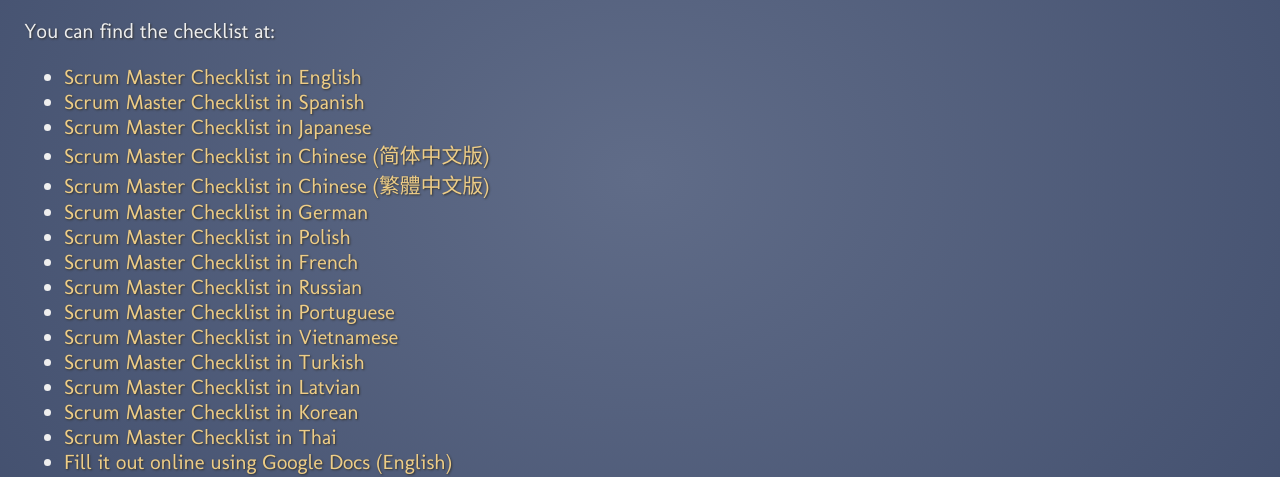
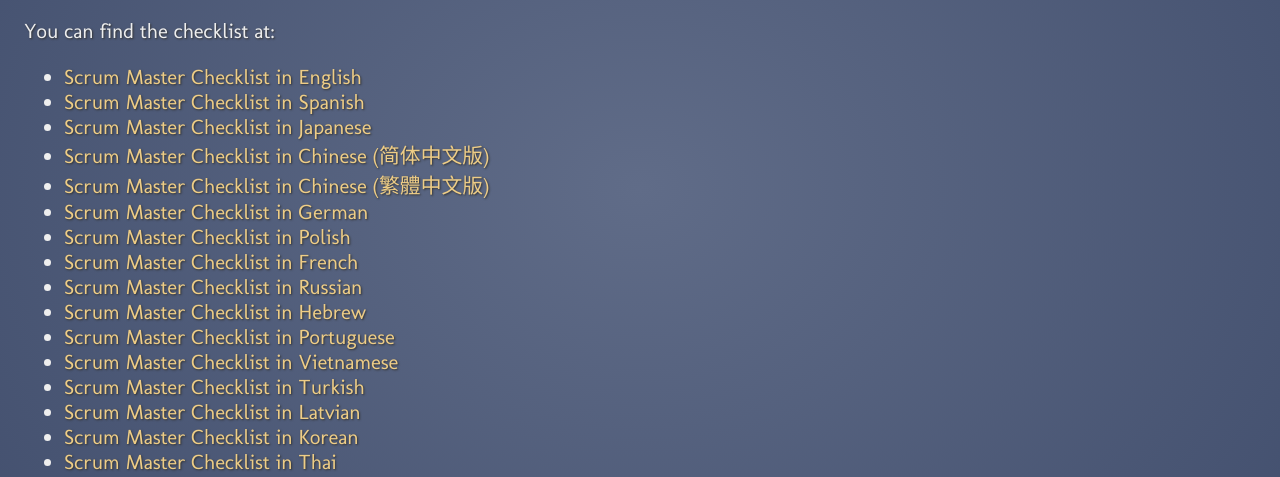
Before and after one commit to nerds-odd-e/scrummaster-checklist, a plain HTML site: page site/index.html in a window 1280 px wide. Shown: the part 319-796 px from the top of the page. Drawn offline with nearby package versions, Linux system fonts and the light colour scheme.

Commit message:
Added Hebrew thanks to Ilan Sherman and Danny (Danko) Kovatch from Ajimeh

```diff
--- a/site/index.html
+++ b/site/index.html
@@ -28,6 +28,7 @@
           <li> <a href="pdf/ScrumMasterChecklist_PL.pdf"> Scrum Master Checklist in Polish </a> </li>
           <li> <a href="pdf/ScrumMaster_Checklist_fr.pdf"> Scrum Master Checklist in French </a> </li>
           <li> <a href="pdf/ScrumMaster_Checklist_ru_2017.pdf"> Scrum Master Checklist in Russian </a> </li>
+          <li> <a href="pdf/Scrum-Master-Checklist-he.pdf"> Scrum Master Checklist in Hebrew</a> </li>
           <li> <a href="pdf/ScrumMaster_Checklist_pt-br.pdf"> Scrum Master Checklist in Portuguese </a> </li>
           <li> <a href="pdf/ScrumMaster_Checklist_vn.pdf"> Scrum Master Checklist in Vietnamese </a> </li>
           <li> <a href="pdf/ScrumMaster_Checklist_tr.pdf"> Scrum Master Checklist in Turkish </a> </li>
```
